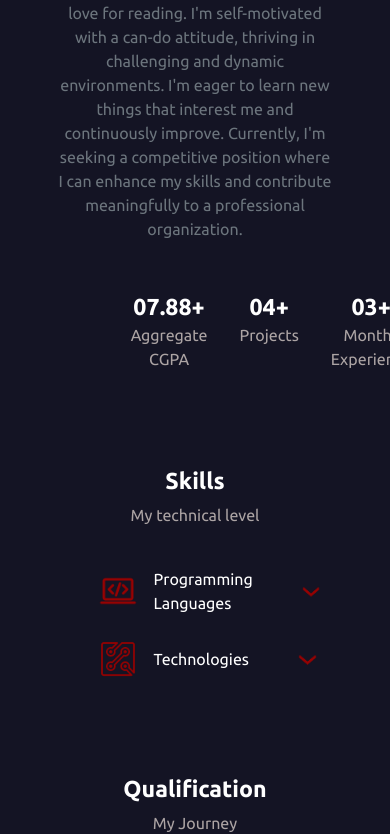
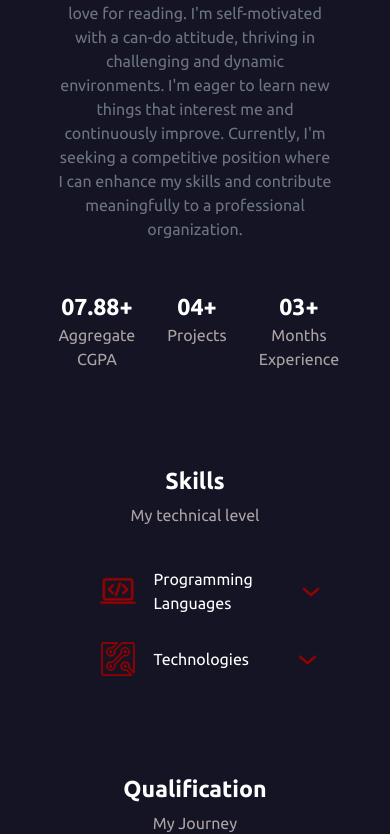
Before and after one commit to manish201258/AboutMe, a React (Vite) app in the folder frontend/: page / in a window 390 px wide. Shown: the part 988-1822 px from the top of the page. Built offline with nearby package versions, Linux system fonts and the light colour scheme.

Commit message:
Update App.css
about section css update

```diff
--- a/frontend/src/App.css
+++ b/frontend/src/App.css
@@ -114,6 +114,9 @@ li p{
 }
 .abouttext{
   color:#aca4a4;
+}
+.class-data{
+  width: 33%;
 }
 /* Skills */
 .skills{
@@ -504,6 +507,7 @@ left: -38px;
  .class-data{
   justify-content: center !important;
 gap: 2rem;
+   width: 70% !important;
  }
 
  /* skills */
```
